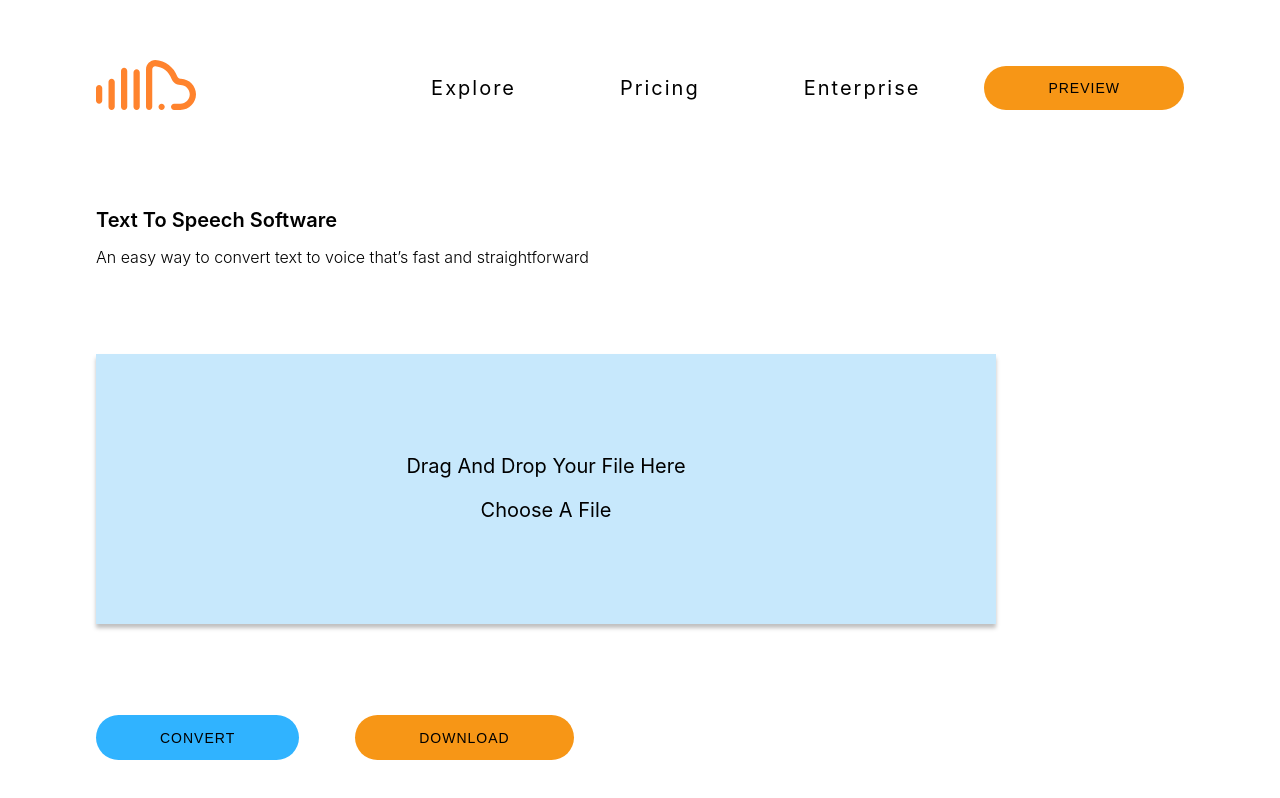
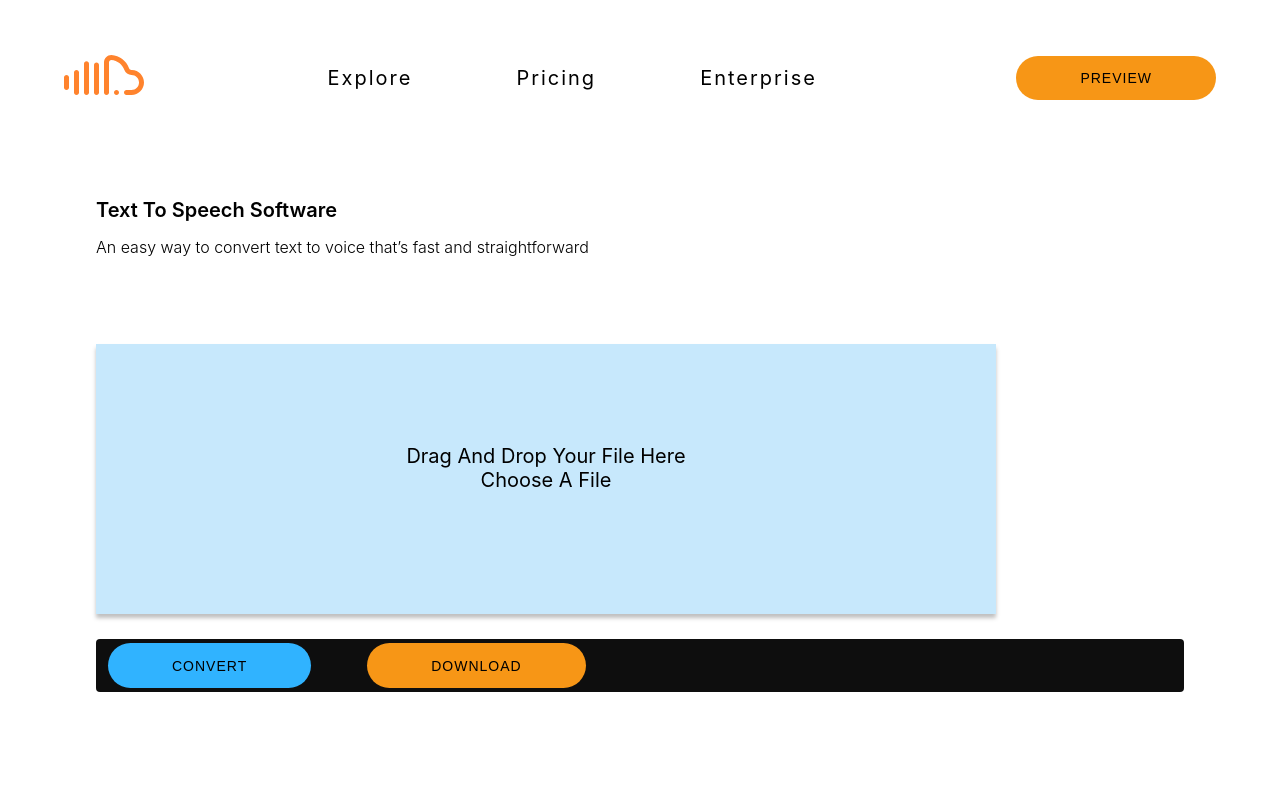
Before and after one commit to naneu/text-to-voice, a React (Create React App) app: page / in a window 1280 px wide. Shown: the top 798 px of the page. Built offline with nearby package versions, Linux system fonts and the light colour scheme.

Commit message:
navbar on a small screen

```diff
--- a/package.json
+++ b/package.json
@@ -8,6 +8,7 @@
     "@testing-library/user-event": "^13.5.0",
     "react": "^18.1.0",
     "react-dom": "^18.1.0",
+    "react-icons": "^4.4.0",
     "react-router-dom": "^6.3.0",
     "react-scripts": "5.0.1",
     "web-vitals": "^2.1.4"
--- a/src/components/Navbar.js
+++ b/src/components/Navbar.js
@@ -1,26 +1,35 @@
 import React from "react";
 import { Link } from "react-router-dom";
 import logo from "../logo.svg";
+import { FaBars } from "react-icons/fa";
+import { useGlobalContext } from "../context";
 
 function Navbar() {
-
+  const { openSidebar, isSidebarOpen } = useGlobalContext();
   function handleClick() {
     console.log("i got clicked");
   }
   return (
     <nav className="navbar">
       <div className="nav-center">
-        <Link to="/">
-          <img src={logo} alt="logo" className="logo" />
-        </Link>
+        <div className="nav-header">
+          <Link to="/">
+            <img src={logo} alt="logo" className="logo" />
+          </Link>
+          <button className="btn toggle-btn" onClick={openSidebar}>
+            <FaBars />
+          </button>
+        </div>
         <ul className="nav-links">
           <li>Explore</li>
           <li>Pricing</li>
           <li>Enterprise</li>
-          <Link to="/preview">
-            <button onClick={handleClick}>Preview</button>
-          </Link>
         </ul>
+        <Link to="/preview">
+          <button onClick={handleClick} className="nav-btn">
+            Preview
+          </button>
+        </Link>
       </div>
     </nav>
   );
--- /dev/null
+++ b/src/context.js
@@ -0,0 +1,30 @@
+import React, { useState, useContext } from "react";
+
+const AppContext = React.createContext();
+
+export function AppProvider({ children }) {
+  const [isSidebarOpen, setIsSidebarOpen] = useState(true);
+  const [isModalOpen, setIsModalOpen] = useState(true);
+
+  function openSidebar() {
+    setIsSidebarOpen(true);
+  }
+  function closeSidebar() {
+    setIsSidebarOpen(false);
+  }
+  return (
+    <AppContext.Provider
+      value={{
+        openSidebar,
+        isSidebarOpen,
+        closeSidebar,
+      }}
+    >
+      {children}
+    </AppContext.Provider>
+  );
+}
+
+export function useGlobalContext(){
+    return useContext(AppContext)
+}
--- a/src/index.css
+++ b/src/index.css
@@ -18,19 +18,7 @@ body {
   font-size: 1rem;
   font-weight: 300;
 }
-p {
-  margin-bottom: 1.25rem;
-}
-ul {
-  list-style-type: none;
-}
-a {
-  text-decoration: none;
-  color: var(--mainBlack);
-}
-a:hover {
-  color: blue;
-}
+
 /*
 ======
 Navbar
@@ -40,19 +28,65 @@ Navbar
   height: 6rem;
   display: flex;
   align-items: center;
-  margin-top: 40px;
+  justify-content: center;
+  margin-top: 30px;
+  position: relative;
 }
 .nav-center {
+ width: 90vw;
+ max-width: 1170px;
+}
+.nav-header {
   display: flex;
   justify-content: space-between;
-  align-items: center;
-  width: 85vw;
-  margin: 0 auto;
-  max-width: 1170px;
+}
+.btn {
+  margin: 25px 0;
+  font-size: 1rem;
+  padding: 0.25rem 0.75rem;
+  border-radius: 0.25rem;
+  border-color: transparent;
+  color: white;
+  background: #0e0e0e;
+  cursor: pointer;
+  transition: all 0.3s linear;
+}
+.btn:hover {
+  background: hsl(210, 22%, 49%);
 }
 .nav-links {
-  display: flex;
+  display: none;
+}
+.nav-btn {
+  display: none;
+}
+.logo{
+  width: 80px;
+  height: 80px;
+}
+/* nav media query */
+@media screen and (min-width: 800px) {
+  .nav-center {
+    display: grid;
+    grid-template-columns: auto 1fr auto;
     align-items: center;
+  }
+  .toggle-btn {
+    display: none;
+  }
+  .nav-btn{
+    display: inline-block;
+  }
+  .nav-links {
+    display: block;
+    justify-self: center;
+    /* grid-template-columns: 1fr 1fr 1fr; */
+    /* text-align: center; */
+    /* height: 100%; */
+    /* align-items: center; */
+  }
+  .nav-links li {
+    height: 100%;
   }
   .nav-links li {
     text-transform: capitalize;
@@ -65,7 +99,7 @@ Navbar
     padding: 0.25rem 3rem;
     transition: all 0.3s linear;
   }
-.nav-links button {
+  .nav-btn{
     border: 0;
     padding: 0.9rem 4rem;
     font-style: normal;
@@ -77,14 +111,11 @@ Navbar
     border-radius: 30px;
     margin-left: 0.5rem;
   }
-.nav-links button:hover {
+  .nav-btn:hover {
     background: #f78716;
     color: #fff;
     cursor: pointer;
   }
-.logo {
-  width: 100px;
-  height: 100px;
 }
 
 /*
@@ -124,9 +155,9 @@ h3 {
   line-height: 24px;
   text-transform: capitalize;
 }
-.btn {
+/* .btn {
   margin-top: 91px;
-}
+} */
 .download-btn {
   border: 0;
   padding: 0.9rem 4rem;
--- a/src/index.js
+++ b/src/index.js
@@ -1,11 +1,14 @@
-import React from 'react';
-import ReactDOM from 'react-dom/client';
-import './index.css';
-import App from './App';
+import React from "react";
+import ReactDOM from "react-dom/client";
+import "./index.css";
+import App from "./App";
+import { AppProvider } from "./context";
 
-const root = ReactDOM.createRoot(document.getElementById('root'));
+const root = ReactDOM.createRoot(document.getElementById("root"));
 root.render(
   <React.StrictMode>
-    <App />
+    <AppProvider>
+      <App />
+    </AppProvider>
   </React.StrictMode>
 );
--- a/src/pages/Home.js
+++ b/src/pages/Home.js
@@ -1,5 +1,5 @@
 import React from "react";
-
+import { useGlobalContext } from "../context";
 function Home() {
   return (
     <div>
```
Also changed, not shown: 1 other file (tests, documents, lock files or other folders). Lines whose indentation alone changed are shown as unchanged.
